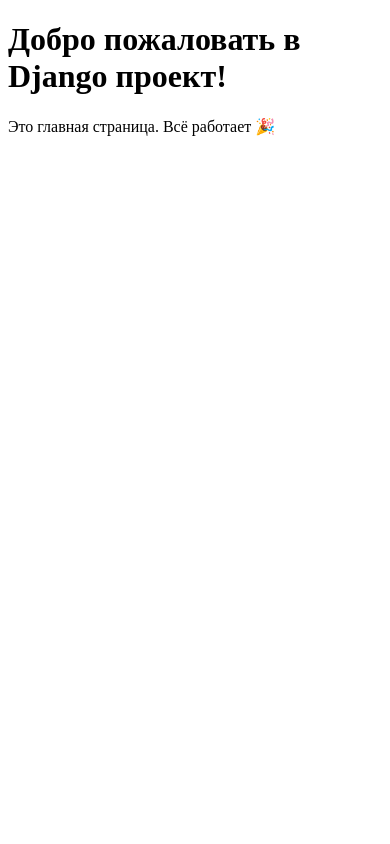
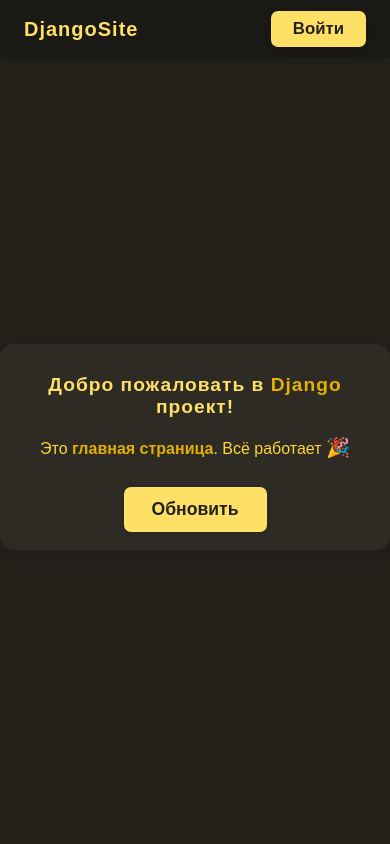
Before and after one commit to DragonTG/pages_testing, a Django app: page / in a window 390 px wide. Run offline with Django 5.2, Linux system fonts and the light colour scheme; parts of the project's set-up code (start-up, migrations or seed data) failed here and were passed over.

Commit message:
updated baseic django structure. made it ready for deployment

```diff
--- a/django_project/core/settings.py
+++ b/django_project/core/settings.py
@@ -25,7 +25,7 @@
 # SECURITY WARNING: don't run with debug turned on in production!
 DEBUG = True
 
-ALLOWED_HOSTS = []
+ALLOWED_HOSTS = ['regalse.pythonanywhere.com', '127.0.0.1', 'localhost']
 
 
 # Application definition
--- a/django_project/main/templates/index.html
+++ b/django_project/main/templates/index.html
@@ -4,9 +4,132 @@
     <meta charset="UTF-8">
     <meta name="viewport" content="width=device-width, initial-scale=1.0">
     <title>Главная страница</title>
+    <style>
+        body {
+            background: #23211a;
+            color: #ffe066;
+            font-family: Arial, sans-serif;
+            margin: 0;
+            padding: 0;
+            min-height: 100vh;
+            display: flex;
+            flex-direction: column;
+            align-items: center;
+            justify-content: center;
+        }
+        .container {
+            background: #2d2b23;
+            border-radius: 14px;
+            box-shadow: 0 4px 24px rgba(0,0,0,0.18);
+            padding: 40px 32px 32px 32px;
+            max-width: 420px;
+            margin: 40px auto;
+            text-align: center;
+        }
+        h1 {
+            color: #ffe066;
+            margin-bottom: 18px;
+            font-size: 2.1rem;
+            letter-spacing: 1px;
+        }
+        p {
+            color: #ffd43b;
+            font-size: 1.15rem;
+            margin-bottom: 0;
+        }
+        .highlight {
+            color: #e2b007;
+            font-weight: bold;
+        }
+        .btn {
+            background: #ffe066;
+            color: #23211a;
+            border: none;
+            border-radius: 7px;
+            padding: 12px 28px;
+            font-size: 1.1rem;
+            cursor: pointer;
+            margin-top: 28px;
+            transition: background 0.2s, color 0.2s, transform 0.13s;
+            font-weight: bold;
+            box-shadow: 0 2px 8px rgba(0,0,0,0.10);
+        }
+        .btn:hover {
+            background: #ffd43b;
+            color: #3d2c00;
+            transform: scale(1.04);
+        }
+        @media (max-width: 600px) {
+            .container {
+                padding: 18px 4vw;
+                max-width: 98vw;
+            }
+            h1 {
+                font-size: 1.2rem;
+            }
+            p {
+                font-size: 1rem;
+            }
+        }
+        .header {
+            width: 100vw;
+            background: #1a1915;
+            box-shadow: 0 2px 8px rgba(0,0,0,0.13);
+            padding: 0;
+            margin-bottom: 0;
+            position: fixed;
+            top: 0;
+            left: 0;
+            z-index: 100;
+        }
+        .header-content {
+            max-width: 900px;
+            margin: 0 auto;
+            display: flex;
+            align-items: center;
+            justify-content: space-between;
+            padding: 0 24px;
+            height: 58px;
+        }
+        .logo {
+            color: #ffe066;
+            font-size: 1.25rem;
+            font-weight: bold;
+            letter-spacing: 1px;
+        }
+        .login-btn {
+            background: #ffe066;
+            color: #23211a;
+            border: none;
+            border-radius: 7px;
+            padding: 8px 22px;
+            font-size: 1.05rem;
+            cursor: pointer;
+            font-weight: bold;
+            box-shadow: 0 2px 8px rgba(0,0,0,0.10);
+            transition: background 0.2s, color 0.2s, transform 0.13s;
+        }
+        .login-btn:hover {
+            background: #ffd43b;
+            color: #3d2c00;
+            transform: scale(1.04);
+        }
+        .container {
+            margin-top: 90px;
+        }
+    </style>
 </head>
 <body>
-    <h1>Добро пожаловать в Django проект!</h1>
-    <p>Это главная страница. Всё работает 🎉</p>
+    <header class="header">
+        <div class="header-content">
+            <span class="logo">DjangoSite</span>
+            <button class="login-btn" onclick="window.location.href='/login/'">Войти</button>
+        </div>
+    </header>
+    <div class="container">
+        <h1>Добро пожаловать в <span class="highlight">Django</span> проект!</h1>
+        <p>Это <span class="highlight">главная страница</span>. Всё работает <span style="font-size:1.2em;">🎉</span></p>
+        <button class="btn" onclick="location.reload()">Обновить</button>
+    </div>
 </body>
 </html>
--- a/django_project/main/urls.py
+++ b/django_project/main/urls.py
@@ -3,4 +3,6 @@
 
 urlpatterns = [
     path('', views.index, name='index'),
+    path('login/', views.login_view, name='login'),
+    path('register/', views.register_view, name='register'),
 ]
--- a/django_project/main/views.py
+++ b/django_project/main/views.py
@@ -4,3 +4,9 @@
 
 def index(request):
     return render(request, 'index.html')
+
+def login_view(request):
+    return render(request, 'login.html')
+
+def register_view(request):
+    return render(request, 'register.html')
```
Also changed, not shown: django_project/main/templates/login.html (added, +120 -0 lines), django_project/main/templates/register.html (added, +122 -0 lines).
